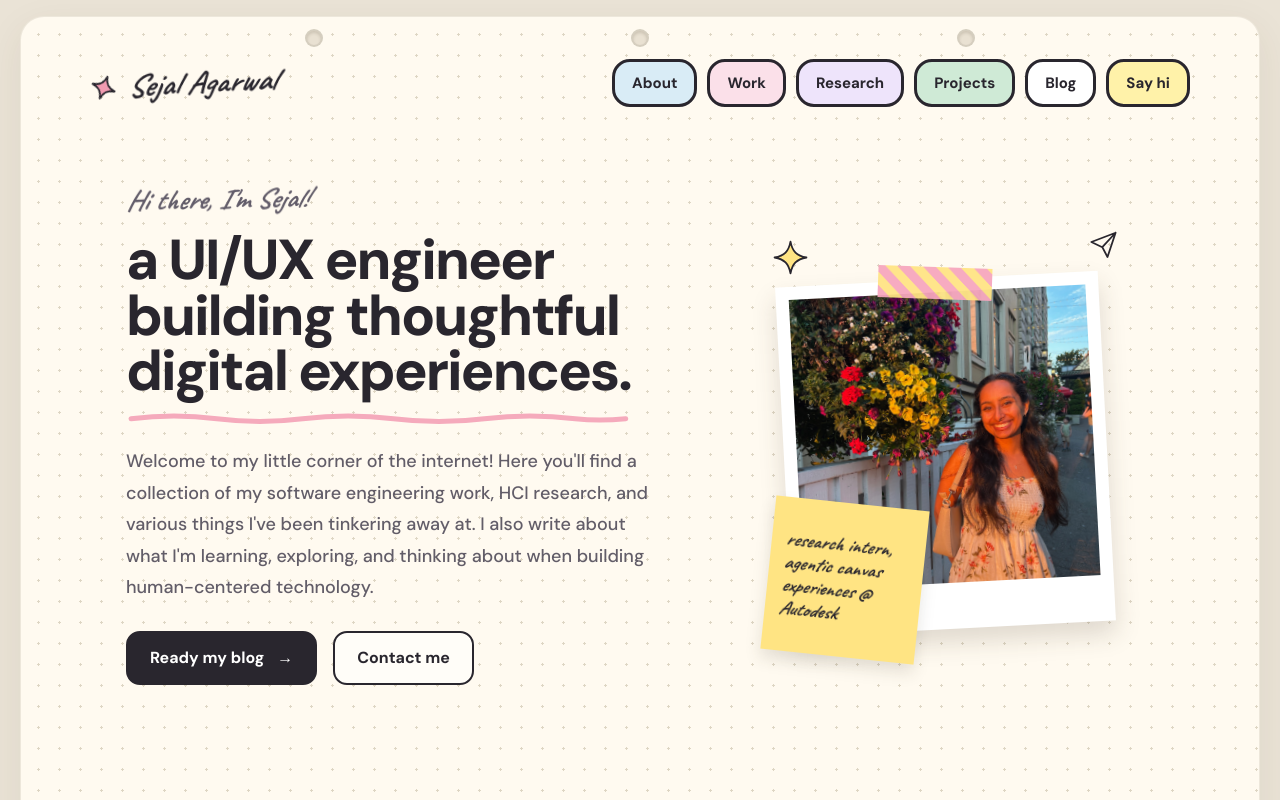
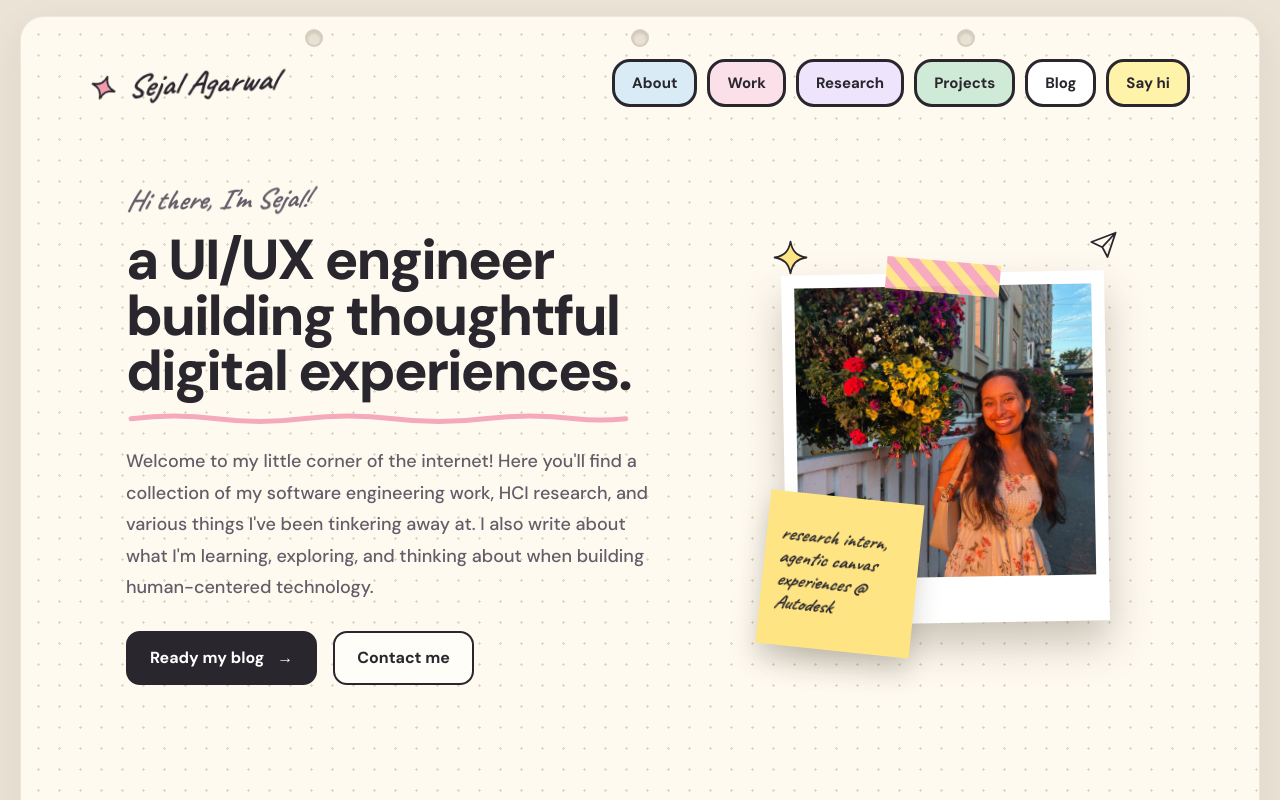
Before and after one commit to sejal-agarwal/sejal-notebook-portfolio, a Next.js app: page / in a window 1280 px wide. In both pictures the pointer is over the element 945 px from the left and 454 px from the top of the page. Shown: the top 800 px of the page. Built offline with nearby package versions, Linux system fonts and the light colour scheme.

Commit message:
animation refinemenets

```diff
--- a/src/app/globals.css
+++ b/src/app/globals.css
@@ -745,6 +745,13 @@ h1 {
   box-shadow: 0 13px 23px rgba(65, 54, 40, 0.17);
   transform: rotate(-3deg);
   animation: polaroid-lift 820ms 180ms cubic-bezier(0.2, 0.8, 0.2, 1) both;
+  transition: box-shadow 300ms ease, rotate 300ms cubic-bezier(0.2, 0.8, 0.2, 1), translate 300ms cubic-bezier(0.2, 0.8, 0.2, 1);
+}
+
+.portraitCard:hover {
+  box-shadow: 0 22px 38px rgba(65, 54, 40, 0.28);
+  rotate: 2deg;
+  translate: 0 -6px;
 }
 
 .portraitWindow {
@@ -784,6 +791,7 @@ h1 {
   transform: rotate(2deg);
   transform-origin: center;
   animation: tape-stick 460ms 620ms cubic-bezier(0.2, 0.8, 0.2, 1) both;
+  transition: rotate 300ms cubic-bezier(0.2, 0.8, 0.2, 1), translate 300ms cubic-bezier(0.2, 0.8, 0.2, 1);
 }
 
 .stickyNote {
@@ -804,6 +812,17 @@ h1 {
   font-weight: 700;
   line-height: 1.2;
   transform: rotate(6deg);
+  transition: translate 300ms cubic-bezier(0.2, 0.8, 0.2, 1), box-shadow 300ms ease;
+}
+
+.heroArt:has(.portraitCard:hover) .tape {
+  rotate: 3deg;
+  translate: 8px -6px;
+}
+
+.heroArt:has(.portraitCard:hover) .stickyNote {
+  box-shadow: 0 15px 24px rgba(65, 54, 40, 0.22);
+  translate: -5px -6px;
 }
 
 .artSpark {
```
